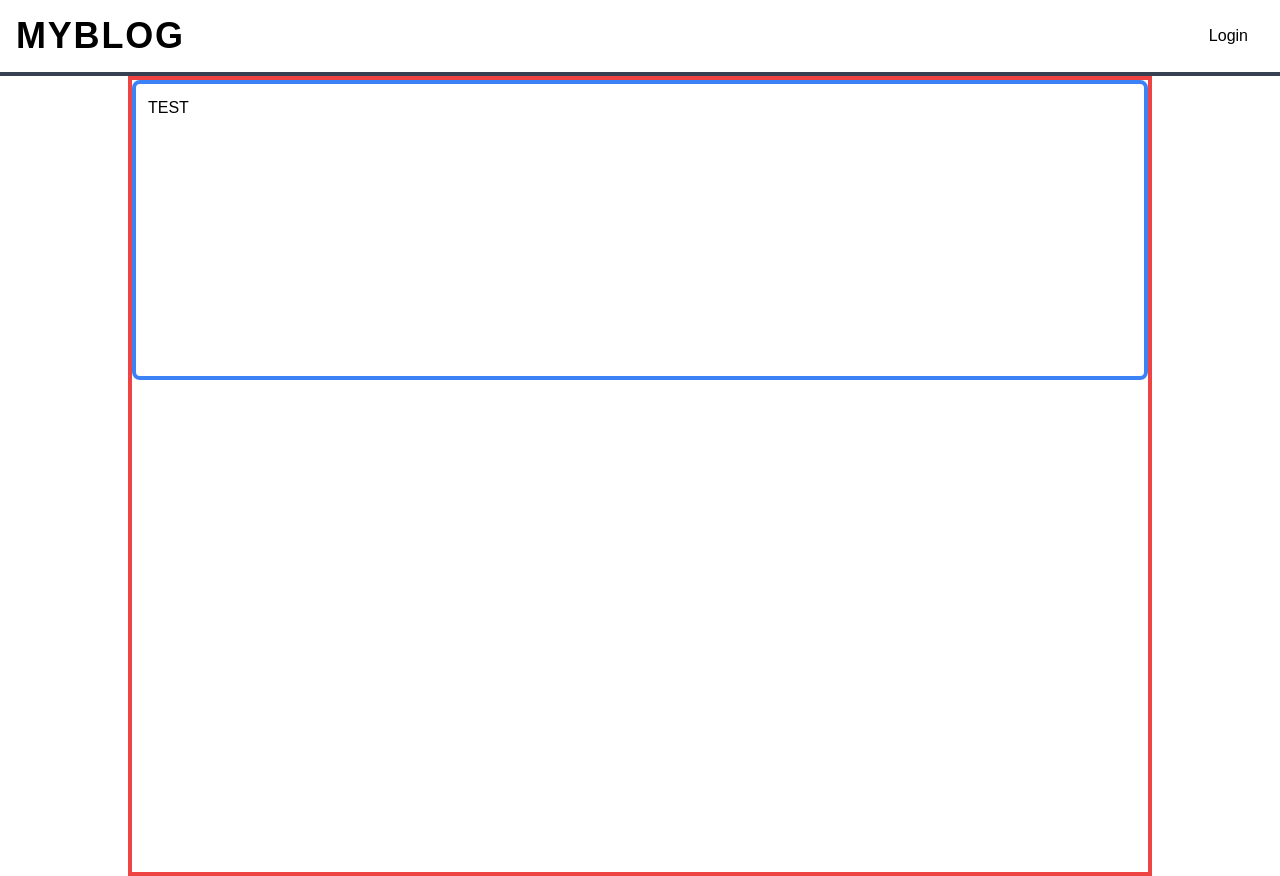
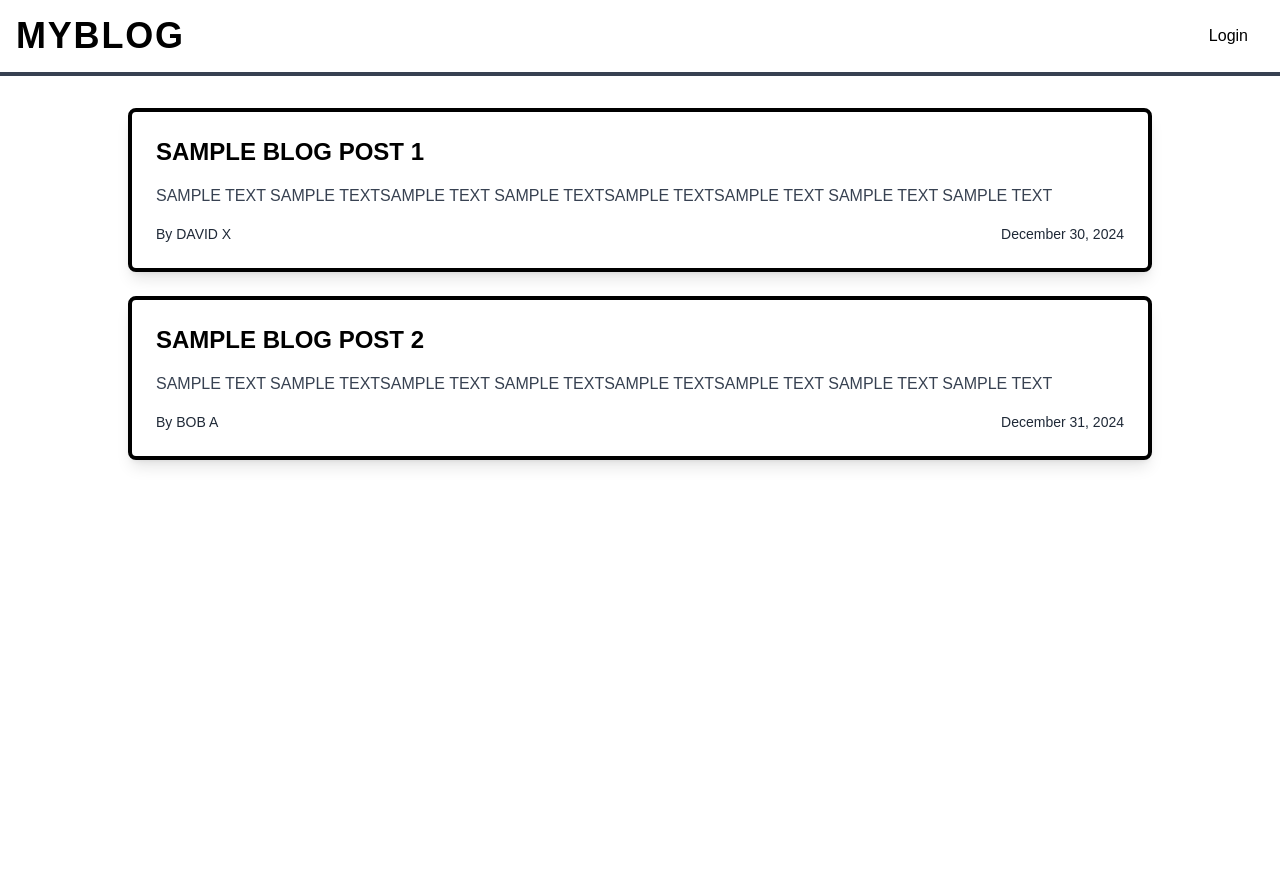
Before and after one commit to CleanerC/BlogSim, a Next.js app: page / in a window 1280 px wide. Built offline with nearby package versions, Linux system fonts and the light colour scheme.

Commit message:
added sample blogs and deplyed how it will display on the home page

```diff
--- a/src/app/page.js
+++ b/src/app/page.js
@@ -1,10 +1,50 @@
 export default function Home() {
+  //Sample blog post data
+  const blogPost = [
+    {
+      id: 1,
+      title: "SAMPLE BLOG POST 1",
+      author: "DAVID X",
+      date: "2024-12-30",
+      excerpt:
+        "SAMPLE TEXT SAMPLE TEXTSAMPLE TEXT SAMPLE TEXTSAMPLE TEXTSAMPLE TEXT SAMPLE TEXT SAMPLE TEXT",
+    },
+    {
+      id: 2,
+      title: "SAMPLE BLOG POST 2",
+      author: "BOB A",
+      date: "2024-12-31",
+      excerpt:
+        "SAMPLE TEXT SAMPLE TEXTSAMPLE TEXT SAMPLE TEXTSAMPLE TEXTSAMPLE TEXT SAMPLE TEXT SAMPLE TEXT",
+    },
+  ];
+
   return (
-    <div className="min-h-screen w-4/5 mx-auto flex border-4 border-red-500">
-      <div className="bg-grey-900 rounded-lg p-3
-       w-full max-h-[300px] border-4 border-blue-500">
-        {/* BLOGS will go here */}
-        <p>TEST</p>
+    <div className="min-h-screen w-4/5 mx-auto py-8">
+      <div className="grid gap-6">
+        {blogPost.map((post) => (
+          <article key={post.id} className="bg-white border-4 border-black rounded-lg p-6 shadow-lg hover:shadow-xl transition-shadow duration-300">
+            <div className="flex justify-between items-start mb-4">
+              {/* title */}
+              <h2 className="text-2xl font-bold text-black cursor-pointer">{post.title}</h2>
+            </div>
+
+            {/* excerpt */}
+            <p className="text-gray-700 mb-4">{post.excerpt}</p>
+
+            {/* additional info */}
+            <div className="flex justify-between items-center text-sm text-gray-800">
+              <span className="text-gray-800">By {post.author}</span>
+              <time dateTime={post.date}>
+                {new Date(post.date).toLocaleDateString('en-US', {
+                  year: 'numeric',
+                  month: 'long',
+                  day: 'numeric'
+                })}
+              </time>
+            </div>
+          </article>
+        ))}
       </div>
     </div>
   );
```
